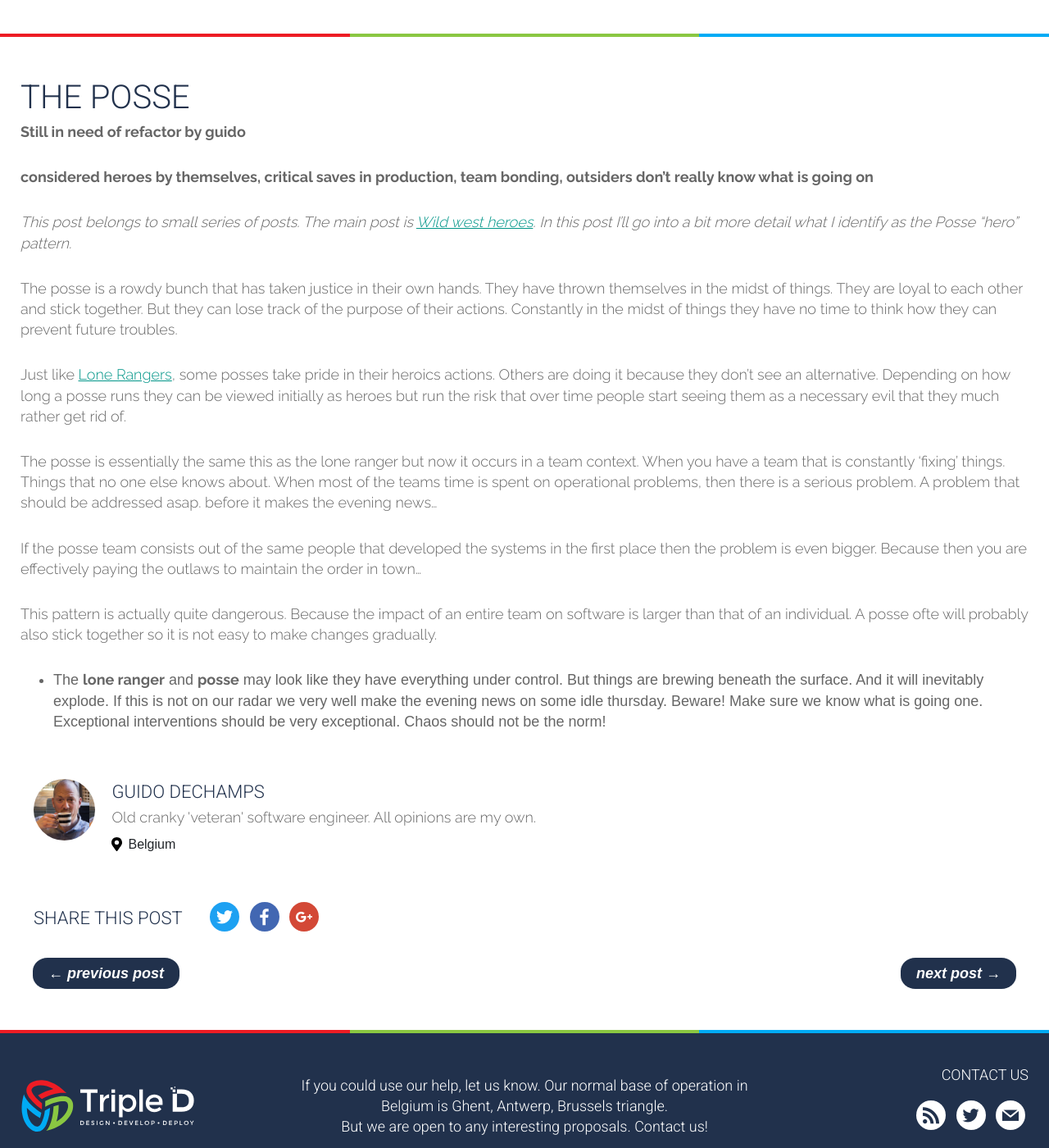
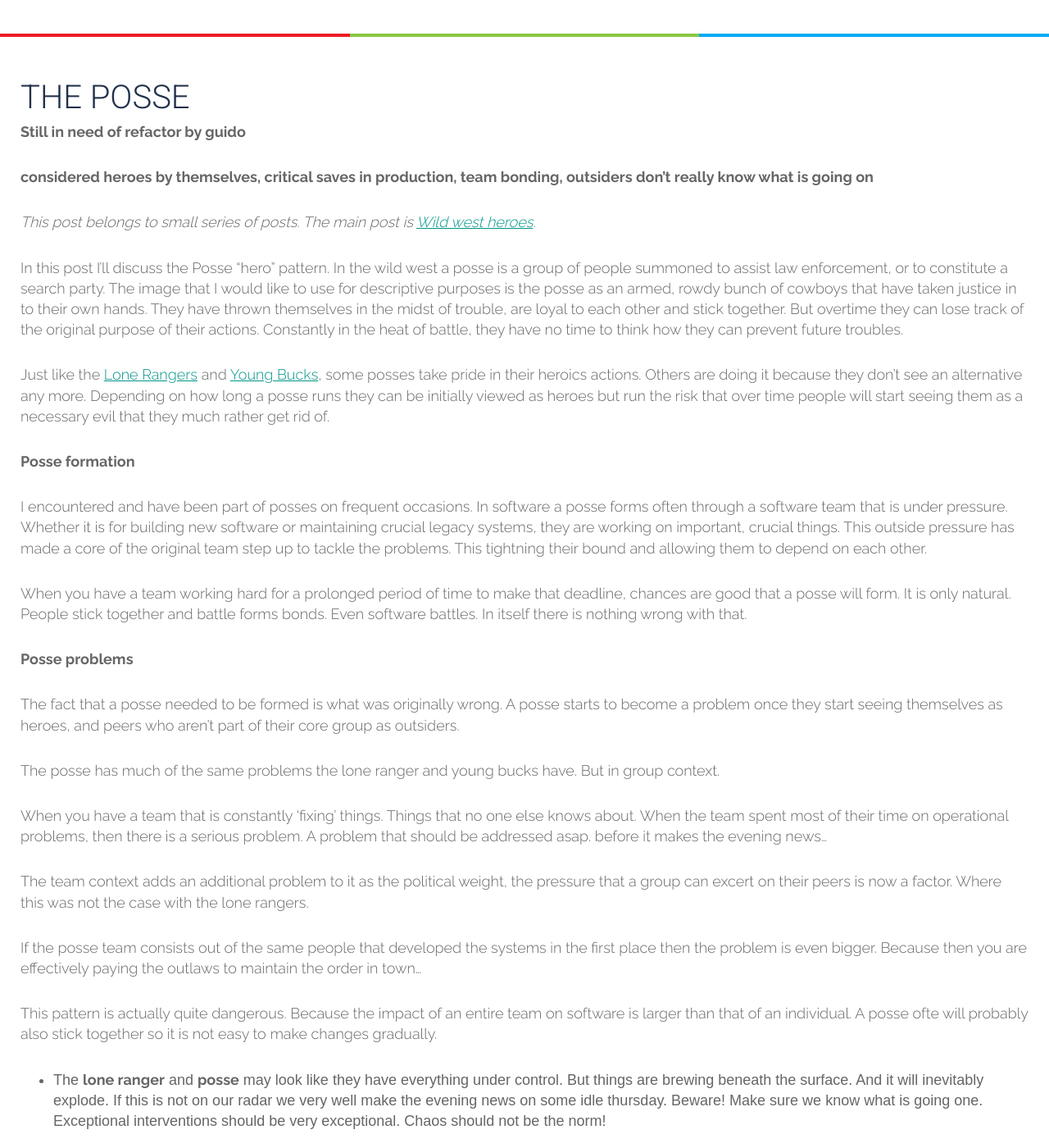
Before and after one commit to tripledio/tripledio.github.io, a Jekyll site: the page built from _posts/2018-05-13-Posse.md, in a window 1280 px wide and 1400 px high, scrolled down 569 px. Shown: the whole window at 82% size. Built offline with Jekyll 4.4.1, drawn with Linux system fonts in a browser that asks for light colours.

Commit message:
working on posse

```diff
--- a/_posts/2018-05-13-Posse.md
+++ b/_posts/2018-05-13-Posse.md
@@ -12,13 +12,29 @@ excerpt: A post about the posse pattern in software development.
 
 __considered heroes by themselves, critical saves in production, team bonding, outsiders don't really know what is going on__
 
-*This post belongs to small series of posts. The main post is [Wild west heroes](/20/05/2018/Heroes/). In this post I'll go into a bit more detail what I identify as the Posse "hero" pattern.*
+*This post belongs to small series of posts. The main post is [Wild west heroes](/20/05/2018/Heroes/).*
 
-The posse is a rowdy bunch that has taken justice in their own hands. They have thrown themselves in the midst of things. They are loyal to each other and stick together. But they can lose track of the purpose of their actions. Constantly in the midst of things they have no time to think how they can prevent future troubles.
+In this post I'll discuss the Posse "hero" pattern. In the wild west a posse is a group of people summoned to assist law enforcement, or to constitute a search party. The image that I would like to use for descriptive purposes is the posse as an armed, rowdy bunch of cowboys that have taken justice in to their own hands. They have thrown themselves in the midst of trouble, are loyal to each other and stick together. But overtime they can lose track of the original purpose of their actions. Constantly in the heat of battle, they have no time to think how they can prevent future troubles.
 
-Just like [Lone Rangers](/12/05/2018/LoneRanger/), some posses take pride in their heroics actions. Others are doing it because they don't see an alternative. Depending on how long a posse runs they can be viewed initially as heroes but run the risk that over time people start seeing them as a necessary evil that they much rather get rid of.
+Just like the [Lone Rangers](/12/05/2018/LoneRanger/) and [Young Bucks](/12/05/2018/YoungBuck/), some posses take pride in their heroics actions. Others are doing it because they don't see an alternative any more. Depending on how long a posse runs they can be initially viewed as heroes but run the risk that over time people will start seeing them as a necessary evil that they much rather get rid of.
 
-The posse is essentially the same this as the lone ranger but now it occurs in a team context. When you have a team that is constantly 'fixing' things. Things that no one else knows about. When most of the teams time is spent on operational problems, then there is a serious problem. A problem that should be addressed asap. before it makes the evening news...
+**Posse formation**
+
+I encountered and have been part of posses on frequent occasions. In software a posse forms often through a software team that is under pressure. Whether it is for building new software or maintaining crucial legacy systems, they are working on important, crucial things. This outside pressure has made a core of the original team step up to tackle the problems. This tightning their bound and allowing them to depend on each other.
+
+When you have a team working hard for a prolonged period of time to make that deadline, chances are good that a posse will form. It is only natural. People stick together and battle forms bonds. Even software battles. In itself there is nothing wrong with that.
+
+**Posse problems**
+
+The fact that a posse needed to be formed is what was originally wrong. A posse starts to become a problem once they start seeing themselves as heroes, and peers who aren't part of their core group as outsiders.
+
+The posse has much of the same problems the lone ranger and young bucks have. But in group context.
+
+When you have a team that is constantly 'fixing' things. Things that no one else knows about. When the team spent most of their time on operational problems, then there is a serious problem. A problem that should be addressed asap. before it makes the evening news...
+
+
+
+The team context adds an additional problem to it as the political weight, the pressure that a group can excert on their peers is now a factor. Where this was not the case with the lone rangers.
 
 If the posse team consists out of the same people that developed the systems in the first place then the problem is even bigger. Because then you are effectively paying  the outlaws to maintain the order in town...
 
```
Also changed, not shown: _posts/2018-05-20-Heroes.md (+1 -1 lines), _posts/2018-05-20-LocalHero.md (+1 -1 lines), _posts/2018-05-20-Bully.md (renamed from _posts/2018-05-14-Bully.md).
